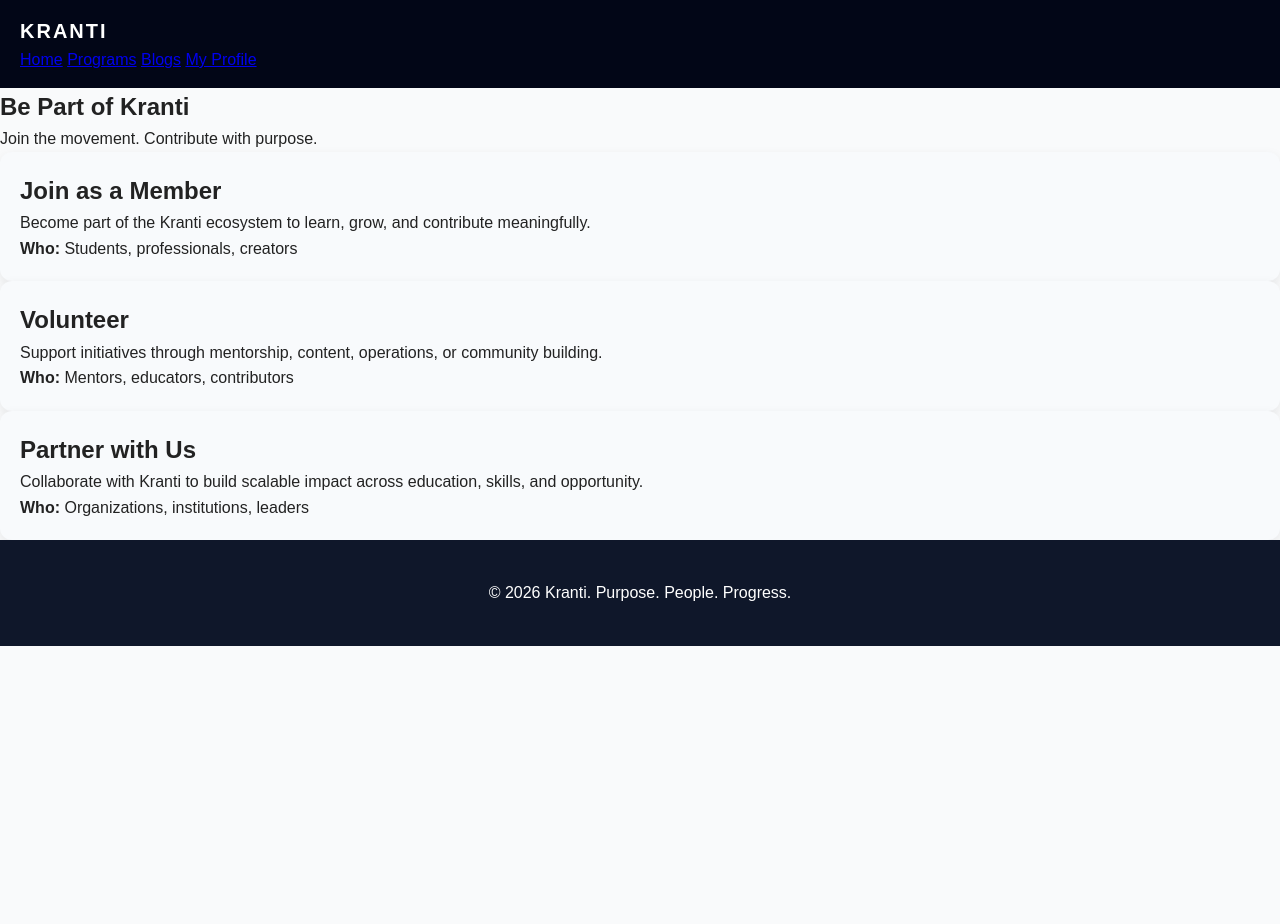
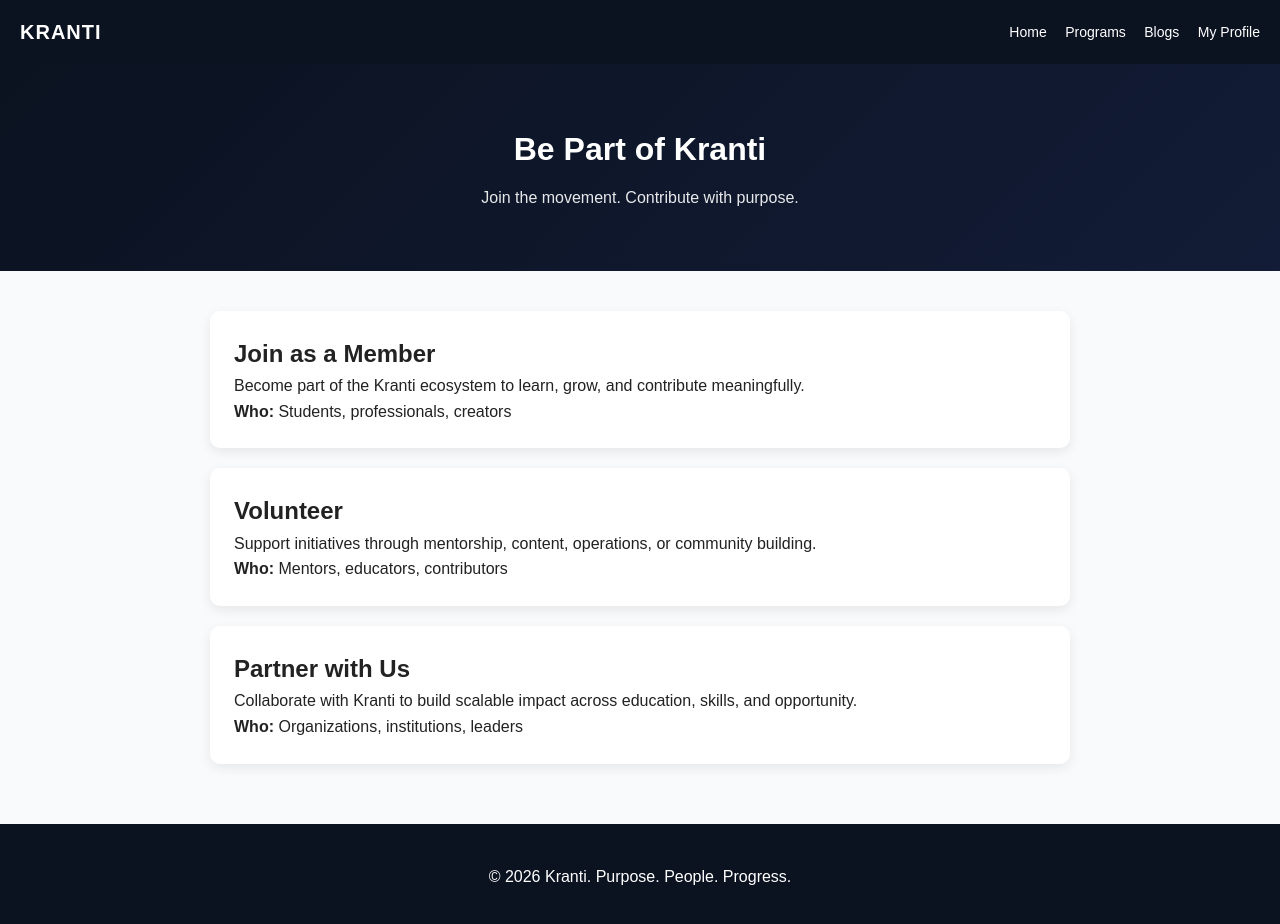
Before and after one commit to harshitpadiya22-max/kranti-website, a plain HTML site: page join.html in a window 1280 px wide. Before the commit the page ends 800 px from the top, so only its background shows below. Drawn offline with Linux system fonts and the light colour scheme.

Commit message:
Add navbar, hero, content, and footer styles

```diff
--- a/style.css
+++ b/style.css
@@ -171,3 +171,94 @@ body {
   text-decoration: none;
   font-weight: bold;
 }
+/* --- NAVBAR --- */
+.navbar {
+  background: #0b1220;
+  color: #ffffff;
+  padding: 16px 20px;
+  display: flex;
+  justify-content: space-between;
+  align-items: center;
+}
+
+.navbar .logo {
+  font-size: 20px;
+  font-weight: bold;
+  letter-spacing: 1px;
+}
+
+.navbar nav a {
+  color: #ffffff;
+  margin-left: 14px;
+  text-decoration: none;
+  font-size: 14px;
+}
+
+.navbar nav a:hover {
+  text-decoration: underline;
+}
+
+/* --- HERO --- */
+.page-hero {
+  background: linear-gradient(135deg, #0b1220, #121c36);
+  color: #ffffff;
+  padding: 60px 20px;
+  text-align: center;
+}
+
+.page-hero h1 {
+  font-size: 32px;
+  margin-bottom: 10px;
+}
+
+.page-hero p {
+  font-size: 16px;
+  opacity: 0.9;
+}
+
+/* --- CONTENT --- */
+.content-section {
+  padding: 40px 20px;
+  max-width: 900px;
+  margin: auto;
+}
+
+.card {
+  background: #ffffff;
+  border-radius: 10px;
+  padding: 24px;
+  margin-bottom: 20px;
+  box-shadow: 0 4px 12px rgba(0,0,0,0.08);
+}
+
+/* --- FOOTER --- */
+.footer {
+  background: #0b1220;
+  color: #ffffff;
+  padding: 40px 20px;
+  text-align: center;
+}
+
+.footer form {
+  max-width: 400px;
+  margin: 20px auto 0;
+}
+
+.footer input,
+.footer textarea {
+  width: 100%;
+  padding: 10px;
+  margin-bottom: 10px;
+  border-radius: 6px;
+  border: none;
+}
+
+.footer button {
+  width: 100%;
+  padding: 10px;
+  background: #1f6feb;
+  color: #ffffff;
+  border: none;
+  border-radius: 6px;
+  font-weight: bold;
+}
```
